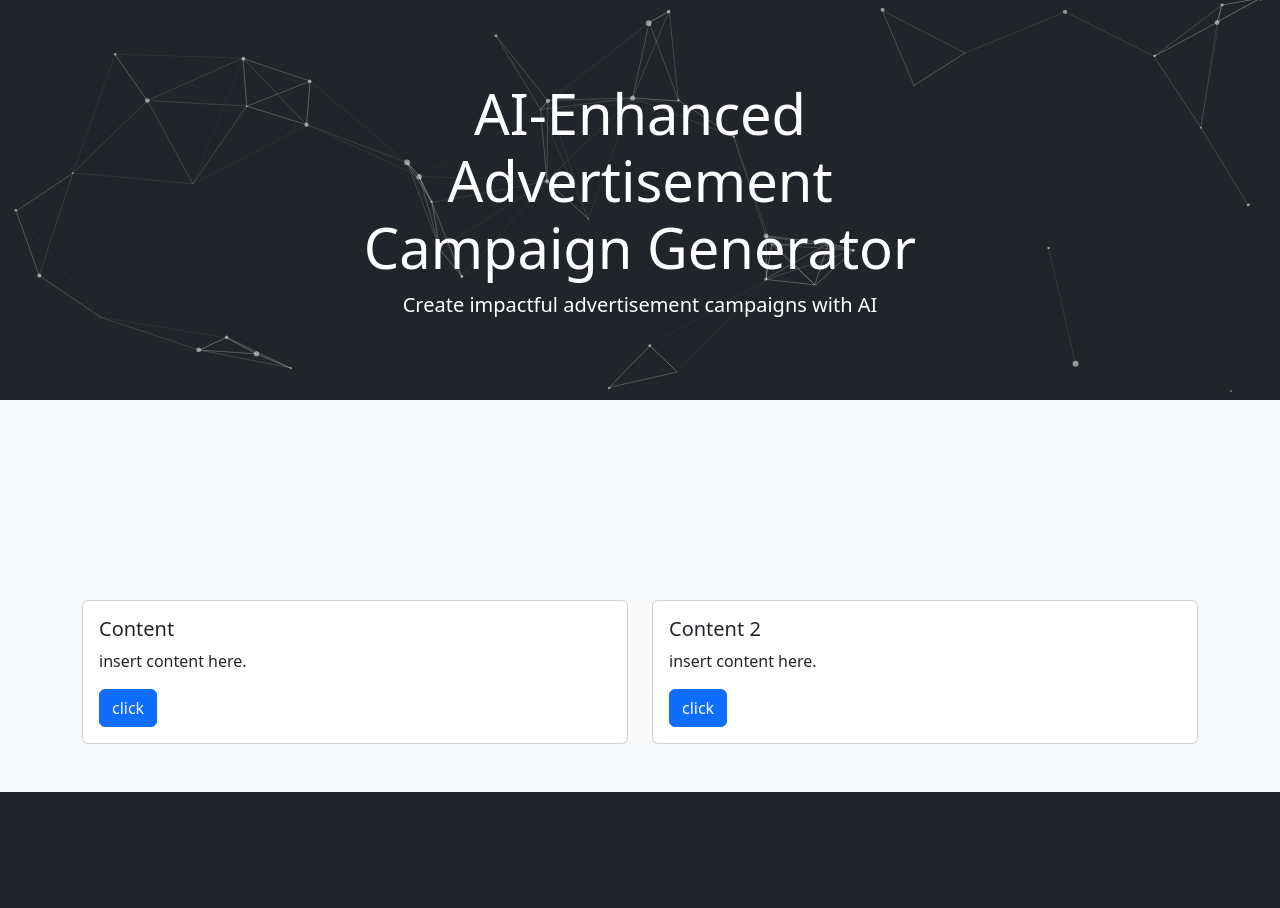
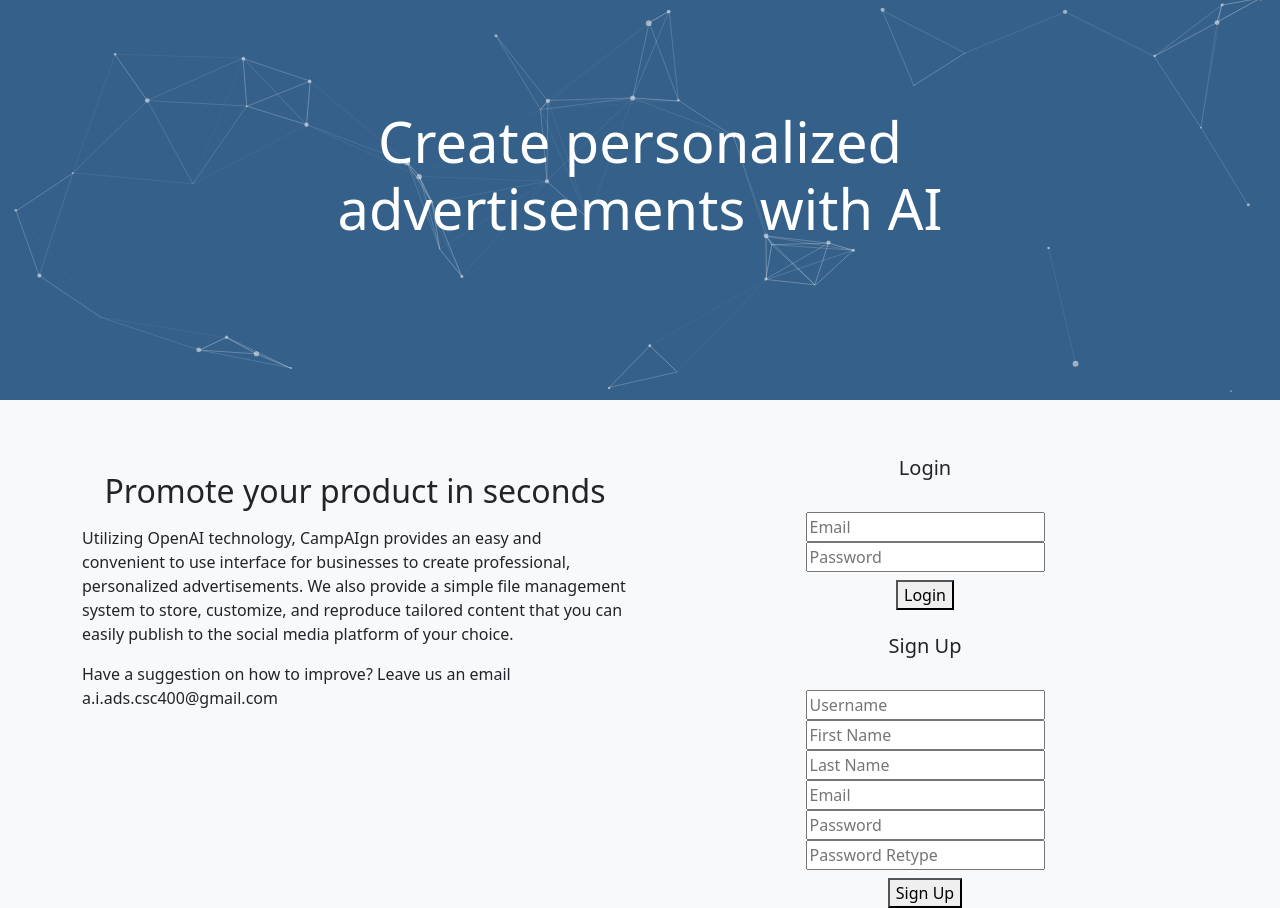
Before and after one commit to JPWarr7/AI-Campaign-Manager, a Flask app: page / in a window 1280 px wide. Shown: the part 56-964 px from the top of the page. Before the commit the page ends 848 px from the top, so only its background shows below. Run offline with Flask 3, Linux system fonts and the light colour scheme; parts of the project's set-up code (start-up, migrations or seed data) failed here and were passed over; some libraries are stand-ins or nearby versions.

Commit message:
home/landing update

```diff
--- a/app/templates/landing.html
+++ b/app/templates/landing.html
@@ -18,12 +18,14 @@
       background-color: #f8f9fa;
     }
     #particles-container {
-        padding-bottom: 25vh; /* Set the padding to be 25% of the viewport height */
+        padding-bottom: 7vh; /* Set the padding to be 25% of the viewport height */
       }
     /* Set the height of the particles-js div to half of the viewport height */
     #particles-js {
       height: 50vh;
-      background-color: #212529; /* Set the background color to match the navbar's color */
+      background-color: #35608a; /* Set the background color to match the navbar's color */
+     /* background-color: #212529; Set the background color to match the navbar's color */
+
     }
 
     .text-container {
@@ -45,34 +47,91 @@
         <div id="particles-js"></div>
 
         <div class="text-container">
-          <h1 class="display-4">AI-Enhanced Advertisement Campaign Generator</h1>
-          <p class="lead">Create impactful advertisement campaigns with AI</p>
+          <h1 class="display-4">Create personalized advertisements with AI</h1>
         </div>
       </div>
 
   <!-- Main content -->
-  <div class="container pb-5">
-    <div class="row">
-      <div class="col-md-6">
-        <div class="card">
-          <div class="card-body">
-            <h5 class="card-title">Content</h5>
-            <p class="card-text">insert content here.</p>
-            <a href="#" class="btn btn-primary">click</a>
+  <div class = "container">
+    <div class = "row">
+        <div class = "col-md-6 mx-auto">
+          <div class = "text-center">
+            <p>
+              <h2> Promote your product in seconds </h2>
+            </p>
           </div>
+            <p> Utilizing OpenAI technology, CampAIgn provides an easy and convenient to use interface for businesses to create
+              professional, personalized advertisements.  We also provide a simple file management system to store, customize, and
+              reproduce tailored content that you can easily publish to the social media platform of your choice.
+            </p>
+            <p>
+              Have a suggestion on how to improve?  Leave us an email a.i.ads.csc400@gmail.com
+            </p>
         </div>
+        <div class = "col-md-6 mx-auto">
+
+        <section id="login" class = "text-center">
+
+          <div class="logincard" id="loginForm">
+              <form action="/login/submit" method="POST" class="login webform"  role="form">
+
+                  <h5 class="logincard-title"> Login</h5>
+
+                  <div class="pt-4">
+                      <input type="email" class="logincard-email-input" name="email" id="email" placeholder="Email" required>
+                  </div>
+
+                  <div class="pb-2">
+                      <input type="text" class="logincard-password-input" name="password" id="password" placeholder="Password" required>
+                  </div>
+
+                  <button type="submit" class="submit-button" id="submit-button" name="submit">Login</button>
+                  <!-- <button type="reset" class="cancel-button" onclick="closeLoginForm()">Cancel</button> -->
+              </form>
+          </div>
+
+  </section>
+
+  <section id="signup" class = "text-center">
+
+      <div class="pt-4" id="signupForm">
+          <form action="/signup" method="POST" class=""  role="form">
+
+              <h5 class=""> Sign Up</h5>
+
+              <div class="pt-4">
+                  <input type="text" class="" name="username" id="username" placeholder="Username" required>
+              </div>
+
+              <div class="">
+                  <input type="text" class="" name="first_name" id="first_name" placeholder="First Name" required>
+              </div>
+
+              <div class="">
+                  <input type="text" class="" name="last_name" id="last_name" placeholder="Last Name" required>
+              </div>
+
+              <div class="">
+                  <input type="email" class="" name="email" id="email" placeholder="Email" required>
+              </div>
+
+              <div class="">
+                  <input type="text" class="" name="password" id="password" placeholder="Password" required>
+              </div>
+
+              <div class="pb-2">
+                  <input type="text" class="" name="password_verification" id="password_verification" placeholder="Password Retype" required>
+              </div>
+
+              <button type="submit" class="" id="submit-button" name="submit">Sign Up</button>
+              <!-- <button type="reset" class="" onclick="closeSignupForm()">Cancel</button> -->
+          </form>
       </div>
-      <div class="col-md-6">
-        <div class="card">
-          <div class="card-body">
-            <h5 class="card-title">Content 2</h5>
-            <p class="card-text">insert content here.</p>
-            <a href="#" class="btn btn-primary">click</a>
-          </div>
-        </div>
-      </div>
+
+  </section>
     </div>
-  </div>
+    </div>
+</div>
 
 
   <script src="https://code.jquery.com/jquery-3.5.1.slim.min.js"></script>
```
Also changed, not shown: app/templates/home.html (+50 -0 lines), app/static/styles.css (line endings or trailing spaces).
